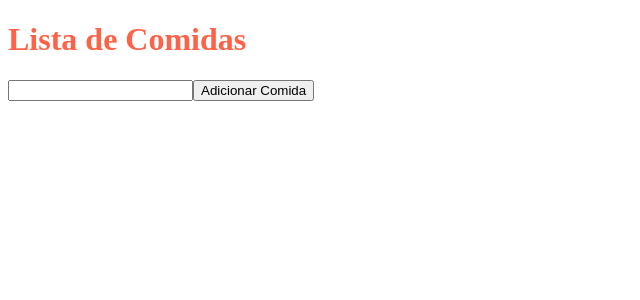
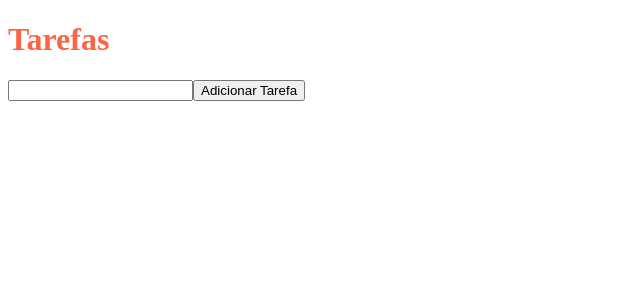
Before and after one commit to hwclock/aprendendo_vue, a Vue app: page / in a window 1280 px wide. Shown: the top 300 px of the page, without its empty margins (0-640 px from the left). Built offline with nearby package versions, Linux system fonts and the light colour scheme.

Commit message:
trocar comidas por tarefas

```diff
--- a/src/App.vue
+++ b/src/App.vue
@@ -2,44 +2,46 @@
   <div>
 
     <!--<h1 :style="{color}" > Hello {{inputComida}} </h1> -->
-    <h1 :style="{color}"> Lista de Comidas</h1>
+    <h1 :style="{color}"> Tarefas</h1>
 
     <input
-      @keyup.enter="adicionarComida"
-      v-model="inputComida"
+      @keyup.enter="addTarefa"
+      v-model="inputTarefa"
       type="text">
 
-    <button @click="adicionarComida">
-      Adicionar Comida
+    <button @click="addTarerfa">
+      Adicionar Tarefa
     </button>
 
-    <lista-comidas
-      @stop="handleStoper"
-      :comidas="comidas"/>
+    <lista-tarefas
+      :tarefas="tarefas"/>
 
   </div>
 
 </template>
 
 <script>
-import listaComidas from './components/listaComidas'
+import listaTarefas from './components/listaTarefas'
 export default{
-  components: {listaComidas},
+  components: {listaTarefas},
   data(){
     return{
-      inputComida: "",
+      inputTarefa: "",
       color: 'tomato',
-      comidas: [],
+      tarefas: [],
     }
   },
   methods: {
-    adicionarComida () {
-      this.comidas.push(this.inputComida)
-      this.inputComida = ""
+    addTarefa () {
+      this.tarefas.push(this.inputTarefa)
+      this.inputTarefa = ""
     },
-    handleStoper (payload){
-        window.alert(payload)
-    }
   }
 }
 </script>
+
+<!--
+  DIRETIVAS VUE.JS
+
+  -
+-->
--- a/src/components/listaComidas.vue
+++ /dev/null
@@ -1,27 +0,0 @@
-<template>
-    <ul>
-        <li v-for="comida in comidas"
-          :key="comida"
-          >{{comida}}
-        </li>
-    </ul>
-</template>
-
-<script>
-
-export default {
-
-    props: {
-        comidas: {
-            type: Array, default: () => []
-        }
-    },
-    watch: {
-        comidas (){
-            if (this.comidas.lenght === 5){
-                this.$emit('stop', 'Agota ta cheio')
-            }
-        }
-    }
-}
-</script>
--- /dev/null
+++ b/src/components/listaTarefas.vue
@@ -0,0 +1,20 @@
+<template>
+    <ul>
+        <li v-for="tarefa in tarefas"
+          :key="tarefa"
+          >{{tarefa}}
+        </li>
+    </ul>
+</template>
+
+<script>
+
+export default {
+
+    props: {
+        tarefas: {
+            type: Array, default: () => []
+        }
+    },
+}
+</script>
```
